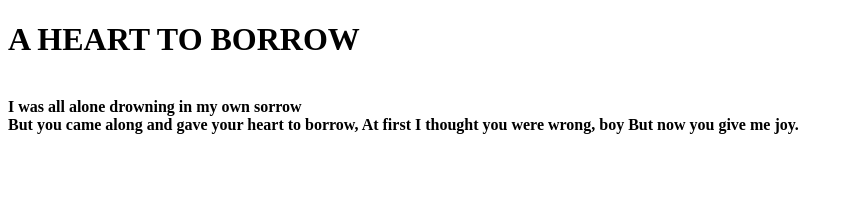
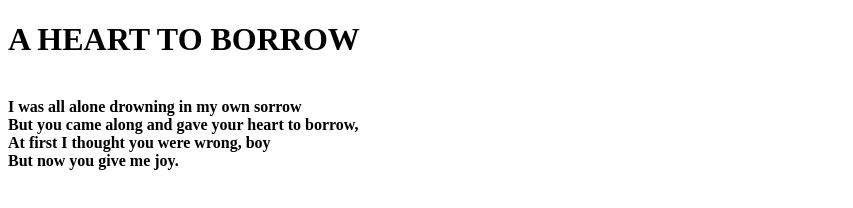
Before and after one commit to SalinguhayMaritess/MyNewRepository, a plain HTML site: page index.html in a window 1280 px wide. Shown: the whole page, without its empty margins (0-853 px from the left). Drawn offline with Linux system fonts and the light colour scheme.

Commit message:
Update index.html

```diff
--- a/index.html
+++ b/index.html
@@ -5,8 +5,8 @@
 	</head>
 	<body> <h1> A HEART TO BORROW </h1> <br>
 		<b> I was all alone drowning in my own sorrow <br>
-			But you came along and gave your heart to borrow, <b>
-				At first I thought you were wrong, boy <b>
+			But you came along and gave your heart to borrow, <br>
+				At first I thought you were wrong, boy <br>
 					But now you give me joy. </b>
 	</body>
 </html>
```
